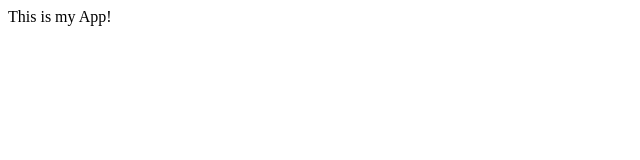
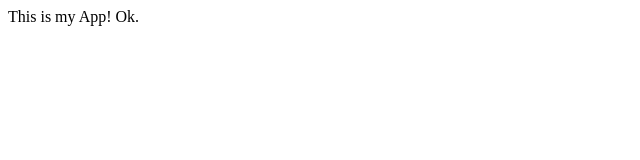
Before and after one commit to varmabs/mysample, a plain HTML site: page index.html in a window 1280 px wide. Shown: the full height of the page, 0-640 px from the left. Drawn offline with Linux system fonts and the light colour scheme.

Commit message:
Second Commit

```diff
--- a/index.html
+++ b/index.html
@@ -3,6 +3,6 @@
       <title> My App </title>
   </head>
   <body>
-      This is my App!
+      This is my App! Ok.
   </body>
 </html>
```
